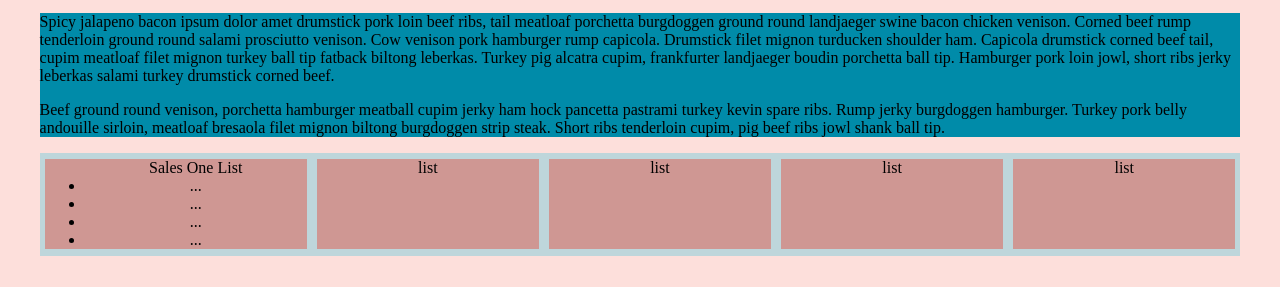
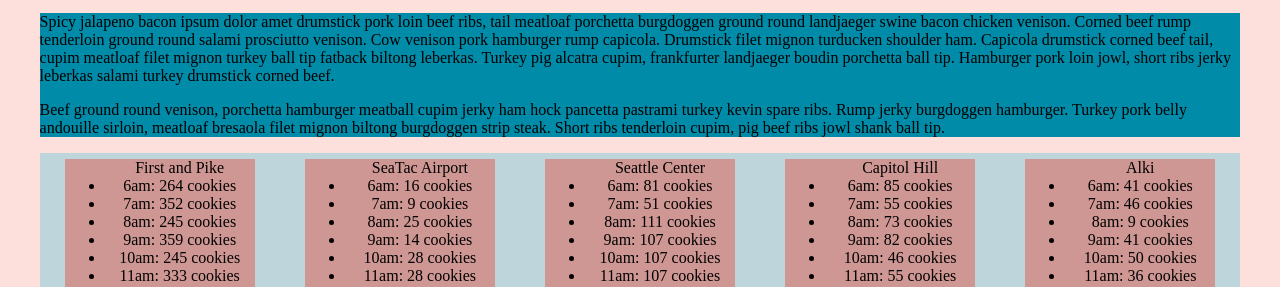
Before and after one commit to brettjayp/2012n15-lab-salmonCookies, a plain HTML site: page sales.html in a window 1280 px wide. Shown: the part 513-800 px from the top of the page. Drawn offline with Linux system fonts and the light colour scheme.

Commit message:
have met lab06 reqs, lab06 done

```diff
--- a/css/style.css
+++ b/css/style.css
@@ -42,7 +42,7 @@ body {
 .salmonLists {
     /* background-color: #00BDDAAA; */
     background-color: #DE685C90;
-    width: 18.5%;
+    width: 12.5%;
     height: auto;
     display: inline-block;
     margin: 0 auto;
--- a/js/app.js
+++ b/js/app.js
@@ -1,5 +1,10 @@
 /* eslint-disable no-unused-vars */
 'use strict';
+
+// getRandom function
+function getRandom(min, max){
+  return Math.floor(Math.random() * (max - min + 1)) + min;
+}
 
 // setting up some global variables
 var hoursOfOps = [];
@@ -15,15 +20,14 @@ for (var i = 6; i <= 20; i++){
     hoursOfOps.push(hour);
   }
 }
-console.log(hoursOfOps);
 
-var salesOneEl = document.getElementById('salesOne');
+var salesPike = document.getElementById('salesPike');
 
 var pike = {
   name: 'First and Pike',
   custMin: 23,
   custMax: 65,
-  avgCookiesPerHour: 6.3,
+  avgCookiesPerSale: 6.3,
 
   customersPerHour: [],
   calcCustomersPerHour: function(){
@@ -36,29 +40,200 @@ var pike = {
   cookiesDailyTotal: 0,
   calcCookiesPerHour: function(){
     for(i = 0; i < hoursOfOps.length; i++){
-      this.cookiesPerHour.push(Math.floor(this.customersPerHour[i] * this.avgCookiesPerHour)); // Using Math.floor to return whole integers instead of long trailing decimal values
+      this.cookiesPerHour.push(Math.floor(this.customersPerHour[i] * this.avgCookiesPerSale)); // Using Math.floor to return whole integers instead of long trailing decimal values
       this.cookiesDailyTotal += this.cookiesPerHour[i]; // Doing this here prevents unnecessary code
     }
   },
 
-  hourSalesPer: [],
-  daySalesPer: [],
+  render: function(){
+    this.calcCustomersPerHour();
+    this.calcCookiesPerHour();
 
+    var lhEl = document.createElement('lh');
+    lhEl.textContent = this.name;
+    salesPike.appendChild(lhEl);
+
+    for(i = 0; i < hoursOfOps.length; i++){
+      var liEl = document.createElement('li');
+      liEl.textContent = `${hoursOfOps[i]}: ${this.cookiesPerHour[i]} cookies`;
+      salesPike.appendChild(liEl);
+    }
+
+    var liEl = document.createElement('li');
+    liEl.textContent = `Total: ${this.cookiesDailyTotal} cookies`
+    salesPike.appendChild(liEl);
+  },
 };
-pike.calcCustomersPerHour();
-console.log(pike.customersPerHour);
-pike.calcCookiesPerHour();
-console.log(pike.cookiesPerHour);
-console.log(pike.cookiesDailyTotal)
+pike.render();
 
-function getRandom(min, max){
-  return Math.floor(Math.random() * (max - min + 1)) + min;
-}
+var seatac = {
+  name: 'SeaTac Airport',
+  custMin: 3,
+  custMax: 24,
+  avgCookiesPerSale: 1.2,
 
-// this is just here for a bit of self teaching
-var el = document.getElementById('spicy');
-el.textContent = 'Spicy jalapeno bacon ipsum dolor amet drumstick pork loin beef ribs, tail meatloaf porchetta burgdoggen ground round landjaeger swine bacon chicken venison. Corned beef rump tenderloin ground round salami prosciutto venison. Cow venison pork hamburger rump capicola. Drumstick filet mignon turducken shoulder ham. Capicola drumstick corned beef tail, cupim meatloaf filet mignon turkey ball tip fatback biltong leberkas. Turkey pig alcatra cupim, frankfurter landjaeger boudin porchetta ball tip. Hamburger pork loin jowl, short ribs jerky leberkas salami turkey drumstick corned beef.';
-var beef = 'Beef ground round venison, porchetta hamburger meatball cupim jerky ham hock pancetta pastrami turkey kevin spare ribs. Rump jerky burgdoggen hamburger. Turkey pork belly andouille sirloin, meatloaf bresaola filet mignon biltong burgdoggen strip steak. Short ribs tenderloin cupim, pig beef ribs jowl shank ball tip.';
-var el = document.getElementById('beef');
-el.textContent = beef;
-// end self teach section
+  customersPerHour: [],
+  calcCustomersPerHour: function(){
+    for(i = 0; i < hoursOfOps.length; i++){
+      this.customersPerHour.push(getRandom(this.custMin, this.custMax));
+    }
+  },
+
+  cookiesPerHour: [],
+  cookiesDailyTotal: 0,
+  calcCookiesPerHour: function(){
+    for(i = 0; i < hoursOfOps.length; i++){
+      this.cookiesPerHour.push(Math.floor(this.customersPerHour[i] * this.avgCookiesPerSale)); // Using Math.floor to return whole integers instead of long trailing decimal values
+      this.cookiesDailyTotal += this.cookiesPerHour[i]; // Doing this here prevents unnecessary code
+    }
+  },
+
+  render: function(){
+    this.calcCustomersPerHour();
+    this.calcCookiesPerHour();
+
+    var lhEl = document.createElement('lh');
+    lhEl.textContent = this.name;
+    salesSeaTac.appendChild(lhEl);
+
+    for(i = 0; i < hoursOfOps.length; i++){
+      var liEl = document.createElement('li');
+      liEl.textContent = `${hoursOfOps[i]}: ${this.cookiesPerHour[i]} cookies`;
+      salesSeaTac.appendChild(liEl);
+    }
+
+    var liEl = document.createElement('li');
+    liEl.textContent = `Total: ${this.cookiesDailyTotal} cookies`
+    salesSeaTac.appendChild(liEl);
+  },
+};
+seatac.render();
+
+var seattle = {
+  name: 'Seattle Center',
+  custMin:11,
+  custMax: 38,
+  avgCookiesPerSale: 3.7,
+
+  customersPerHour: [],
+  calcCustomersPerHour: function(){
+    for(i = 0; i < hoursOfOps.length; i++){
+      this.customersPerHour.push(getRandom(this.custMin, this.custMax));
+    }
+  },
+
+  cookiesPerHour: [],
+  cookiesDailyTotal: 0,
+  calcCookiesPerHour: function(){
+    for(i = 0; i < hoursOfOps.length; i++){
+      this.cookiesPerHour.push(Math.floor(this.customersPerHour[i] * this.avgCookiesPerSale)); // Using Math.floor to return whole integers instead of long trailing decimal values
+      this.cookiesDailyTotal += this.cookiesPerHour[i]; // Doing this here prevents unnecessary code
+    }
+  },
+
+  render: function(){
+    this.calcCustomersPerHour();
+    this.calcCookiesPerHour();
+
+    var lhEl = document.createElement('lh');
+    lhEl.textContent = this.name;
+    salesSeattle.appendChild(lhEl);
+
+    for(i = 0; i < hoursOfOps.length; i++){
+      var liEl = document.createElement('li');
+      liEl.textContent = `${hoursOfOps[i]}: ${this.cookiesPerHour[i]} cookies`;
+      salesSeattle.appendChild(liEl);
+    }
+
+    var liEl = document.createElement('li');
+    liEl.textContent = `Total: ${this.cookiesDailyTotal} cookies`
+    salesSeattle.appendChild(liEl);
+  },
+};
+seattle.render();
+
+var capitol = {
+  name: 'Capitol Hill',
+  custMin: 20,
+  custMax: 38,
+  avgCookiesPerSale: 2.3,
+
+  customersPerHour: [],
+  calcCustomersPerHour: function(){
+    for(i = 0; i < hoursOfOps.length; i++){
+      this.customersPerHour.push(getRandom(this.custMin, this.custMax));
+    }
+  },
+
+  cookiesPerHour: [],
+  cookiesDailyTotal: 0,
+  calcCookiesPerHour: function(){
+    for(i = 0; i < hoursOfOps.length; i++){
+      this.cookiesPerHour.push(Math.floor(this.customersPerHour[i] * this.avgCookiesPerSale)); // Using Math.floor to return whole integers instead of long trailing decimal values
+      this.cookiesDailyTotal += this.cookiesPerHour[i]; // Doing this here prevents unnecessary code
+    }
+  },
+
+  render: function(){
+    this.calcCustomersPerHour();
+    this.calcCookiesPerHour();
+
+    var lhEl = document.createElement('lh');
+    lhEl.textContent = this.name;
+    salesCap.appendChild(lhEl);
+
+    for(i = 0; i < hoursOfOps.length; i++){
+      var liEl = document.createElement('li');
+      liEl.textContent = `${hoursOfOps[i]}: ${this.cookiesPerHour[i]} cookies`;
+      salesCap.appendChild(liEl);
+    }
+
+    var liEl = document.createElement('li');
+    liEl.textContent = `Total: ${this.cookiesDailyTotal} cookies`
+    salesCap.appendChild(liEl);
+  },
+};
+capitol.render();
+
+var alki = {
+  name: 'Alki',
+  custMin: 2,
+  custMax: 16,
+  avgCookiesPerSale: 4.6,
+
+  customersPerHour: [],
+  calcCustomersPerHour: function(){
+    for(i = 0; i < hoursOfOps.length; i++){
+      this.customersPerHour.push(getRandom(this.custMin, this.custMax));
+    }
+  },
+
+  cookiesPerHour: [],
+  cookiesDailyTotal: 0,
+  calcCookiesPerHour: function(){
+    for(i = 0; i < hoursOfOps.length; i++){
+      this.cookiesPerHour.push(Math.floor(this.customersPerHour[i] * this.avgCookiesPerSale)); // Using Math.floor to return whole integers instead of long trailing decimal values
+      this.cookiesDailyTotal += this.cookiesPerHour[i]; // Doing this here prevents unnecessary code
+    }
+  },
+
+  render: function(){
+    this.calcCustomersPerHour();
+    this.calcCookiesPerHour();
+
+    var lhEl = document.createElement('lh');
+    lhEl.textContent = this.name;
+    salesAlki.appendChild(lhEl);
+
+    for(i = 0; i < hoursOfOps.length; i++){
+      var liEl = document.createElement('li');
+      liEl.textContent = `${hoursOfOps[i]}: ${this.cookiesPerHour[i]} cookies`;
+      salesAlki.appendChild(liEl);
+    }
+
+    var liEl = document.createElement('li');
+    liEl.textContent = `Total: ${this.cookiesDailyTotal} cookies`
+    salesAlki.appendChild(liEl);
+  },
+};
+alki.render();
--- a/sales.html
+++ b/sales.html
@@ -23,35 +23,19 @@
 
   <main>
     <section id="mainText">
-      <p id="spicy">
-        <!-- content is in JS -->
+      <p>
+          Spicy jalapeno bacon ipsum dolor amet drumstick pork loin beef ribs, tail meatloaf porchetta burgdoggen ground round landjaeger swine bacon chicken venison. Corned beef rump tenderloin ground round salami prosciutto venison. Cow venison pork hamburger rump capicola. Drumstick filet mignon turducken shoulder ham. Capicola drumstick corned beef tail, cupim meatloaf filet mignon turkey ball tip fatback biltong leberkas. Turkey pig alcatra cupim, frankfurter landjaeger boudin porchetta ball tip. Hamburger pork loin jowl, short ribs jerky leberkas salami turkey drumstick corned beef.
       </p>
-      <p id="beef">
-        <!-- content in in JS -->
+      <p>
+          Beef ground round venison, porchetta hamburger meatball cupim jerky ham hock pancetta pastrami turkey kevin spare ribs. Rump jerky burgdoggen hamburger. Turkey pork belly andouille sirloin, meatloaf bresaola filet mignon biltong burgdoggen strip steak. Short ribs tenderloin cupim, pig beef ribs jowl shank ball tip.
       </p>
     </section>
     <section class="containerLists">
-      <!-- <div class="salmonLists"> -->
-        <ul id="salesOne" class="salmonLists">
-          <lh>Sales One List</lh>
-          <li>...</li>
-          <li>...</li>
-          <li>...</li>
-          <li>...</li>
-        </ul>
-      <!-- </div> -->
-      <div class="salmonLists">
-        list
-      </div>
-      <div class="salmonLists" >
-        list
-      </div>
-      <div class="salmonLists">
-        list
-      </div>
-      <div class="salmonLists">
-        list
-      </div>
+      <ul id="salesPike" class="salmonLists"></ul>
+      <ul id="salesSeaTac" class="salmonLists"></ul>
+      <ul id="salesSeattle" class="salmonLists"></ul>
+      <ul id="salesCap" class="salmonLists"></ul>
+      <ul id="salesAlki" class="salmonLists"></ul>
     </section>
   </main>
 
```
Also changed, not shown: index.html (+1 -15 lines).
